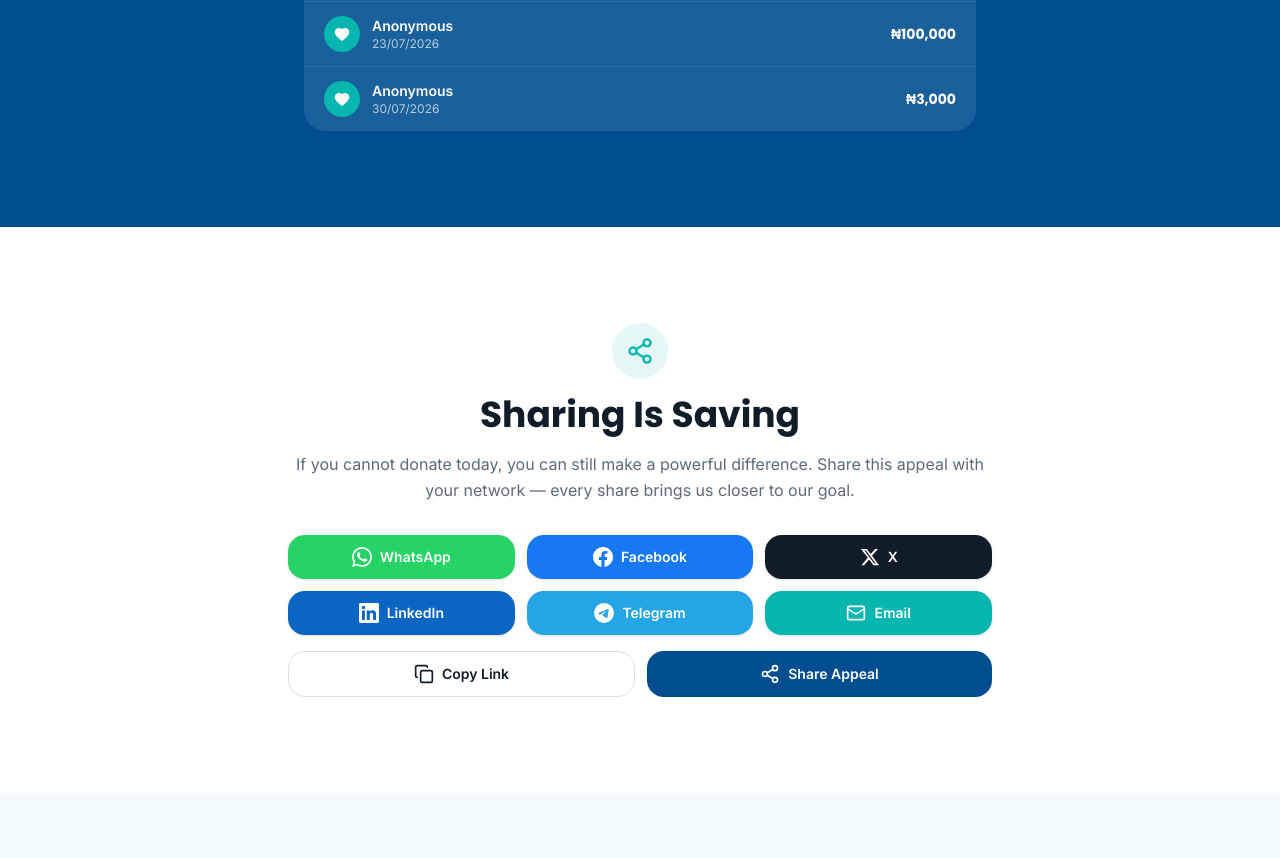
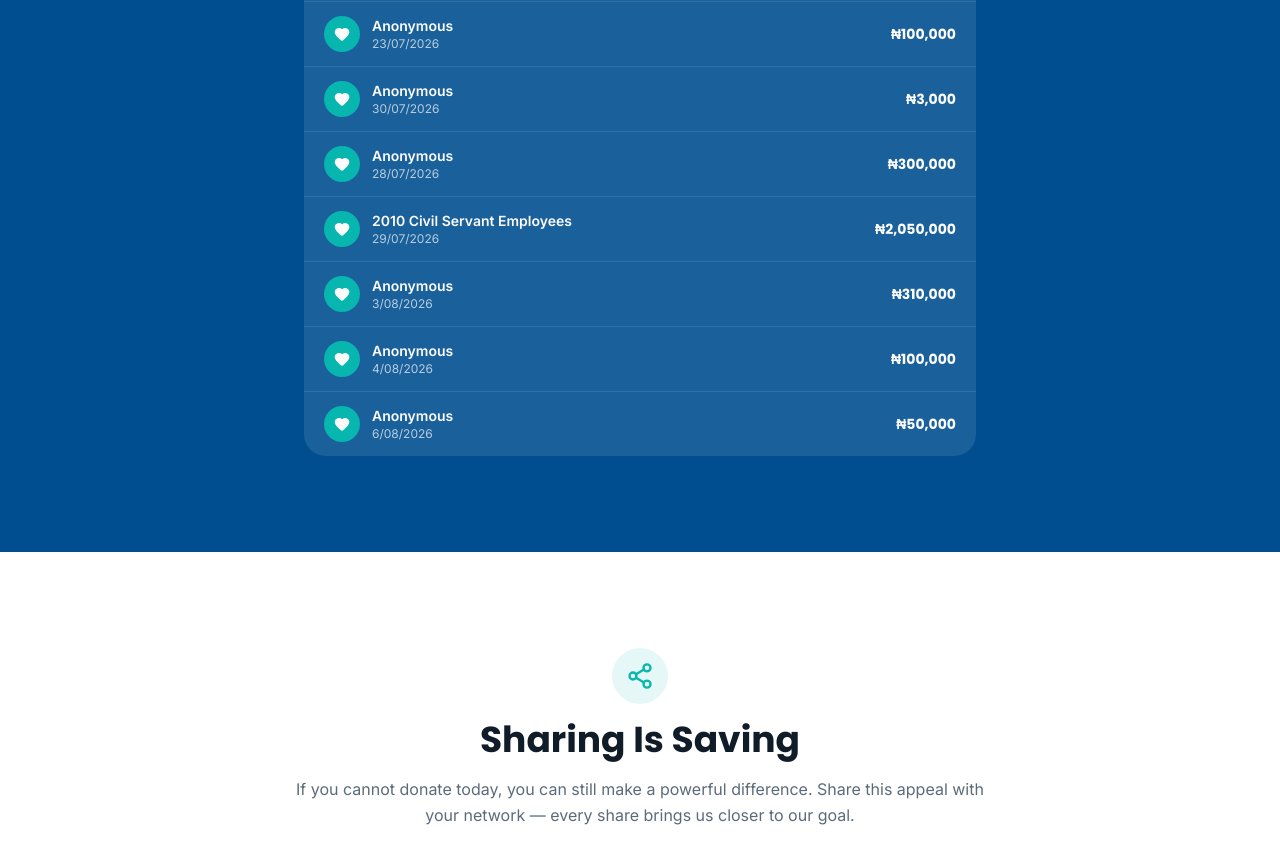
Before and after one commit to paullington/automate-donation-tracking_latest, a Next.js app: page / in a window 1280 px wide. Shown: the part 10460-11318 px from the top of the page. Built offline with nearby package versions, Linux system fonts and the light colour scheme; no server answers; the database is empty.

Commit message:
Update social-proof.tsx

```diff
--- a/components/social-proof.tsx
+++ b/components/social-proof.tsx
@@ -49,6 +49,11 @@ const recentDonors = [
   { name: ' Anonymous', amount: 30_000, time: '17/07/2026' },
   { name: ' Anonymous', amount: 100_000, time: '23/07/2026' },
   { name: ' Anonymous', amount: 3_000, time: '30/07/2026' },
+  { name: ' Anonymous', amount: 300_000, time: '28/07/2026' },
+  { name: ' 2010 Civil Servant Employees', amount: 2_050_000, time: '29/07/2026' },
+  { name: ' Anonymous', amount: 310_000, time: '3/08/2026' },
+  { name: ' Anonymous', amount: 100_000, time: '4/08/2026' },
+  { name: ' Anonymous', amount: 50_000, time: '6/08/2026' },
 ]
 
 export function SocialProof() {
```
